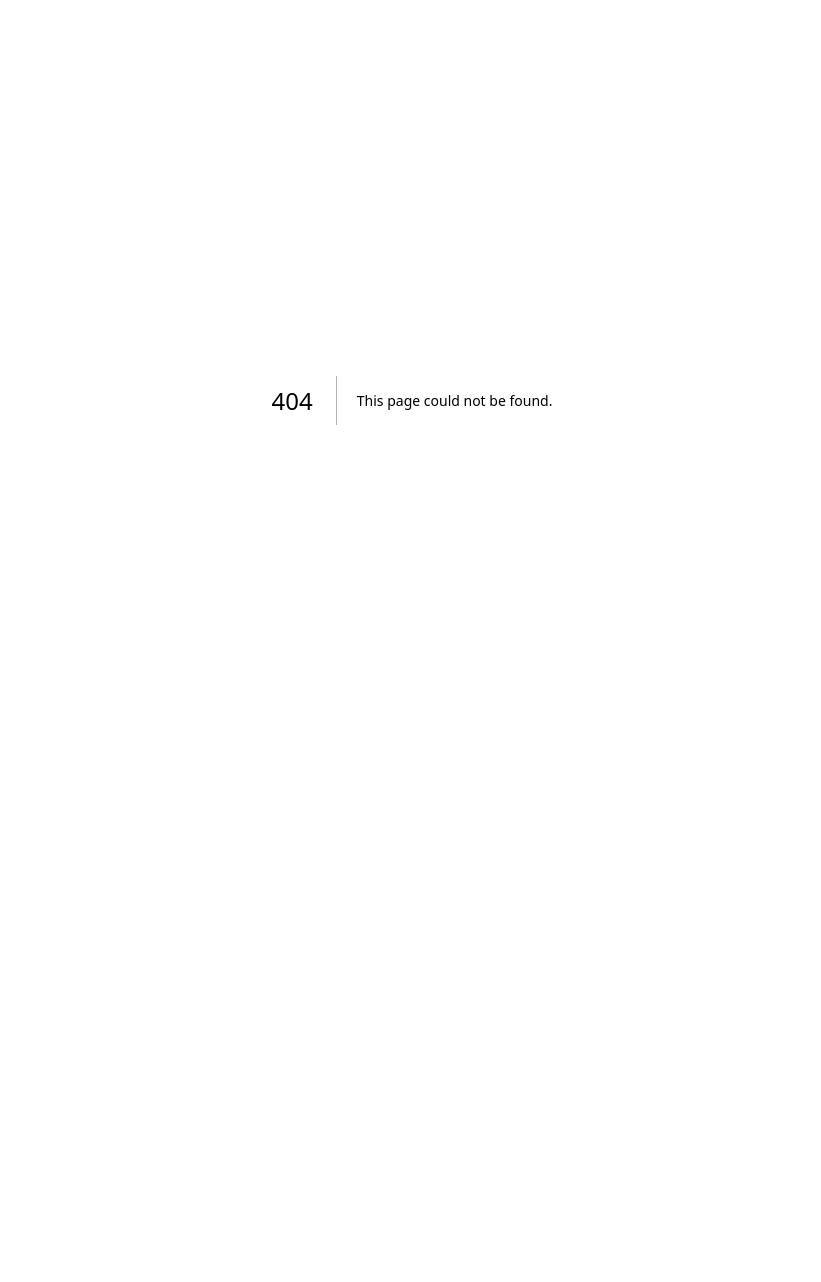
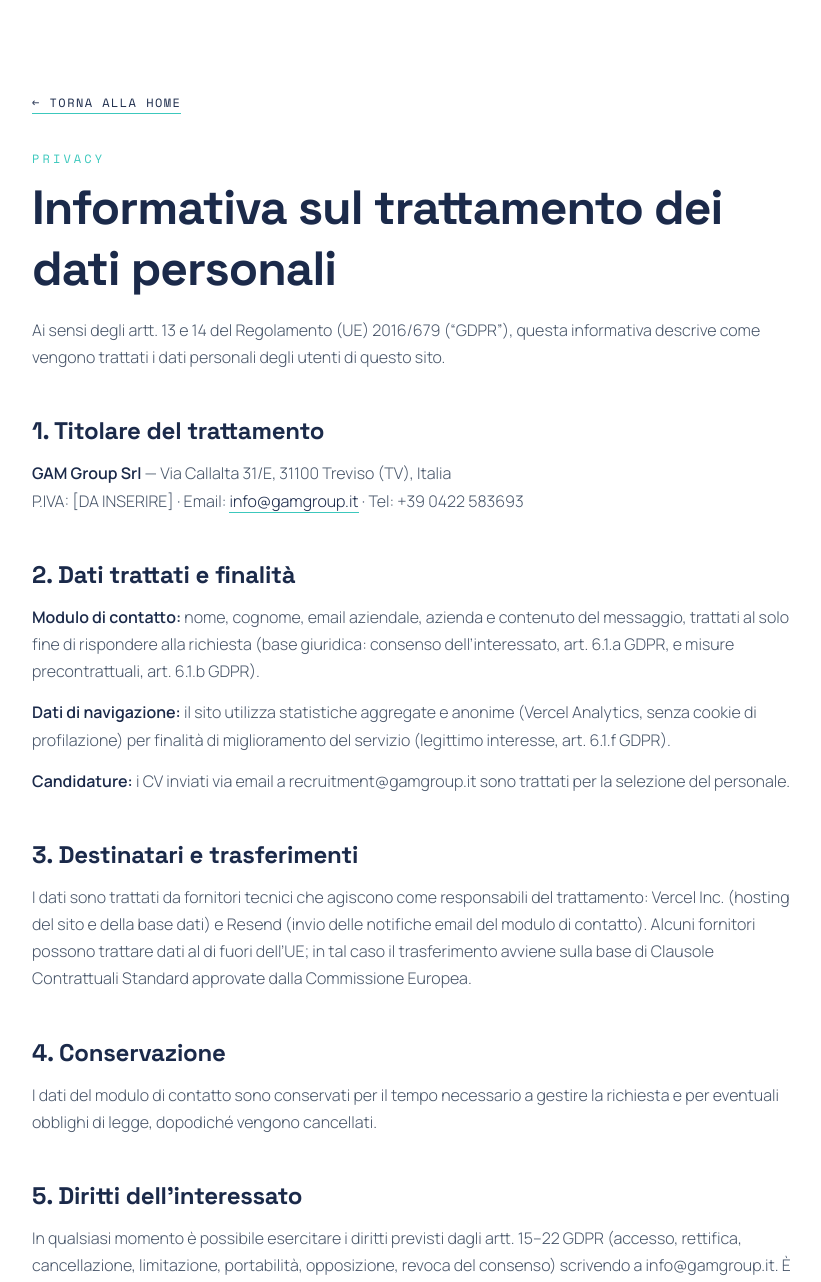
Before and after one commit to dawidtyrko/gamgroup-srl, a Next.js app: page /privacy in a window 1280 px wide. Before the commit this address had no page. Shown: the top 1282 px of the page, without its empty margins (228-1049 px from the left). Before the commit the page ends 800 px from the top, so only its background shows below. Built offline with nearby package versions, Linux system fonts and the light colour scheme.

Commit message:
photo slots + privacy

```diff
--- a/app/api/contact/route.ts
+++ b/app/api/contact/route.ts
@@ -42,6 +42,12 @@ export async function POST(req: Request) {
   if (!EMAIL_RE.test(email)) {
     return NextResponse.json({ error: "Email non valida." }, { status: 400 });
   }
+  if (body.privacy !== true) {
+    return NextResponse.json(
+      { error: "Devi accettare l'informativa privacy." },
+      { status: 400 }
+    );
+  }
 
   const fullName = [nome, cognome].filter(Boolean).join(" ");
   const resend = new Resend(apiKey);
--- /dev/null
+++ b/app/privacy/page.tsx
@@ -0,0 +1,107 @@
+import type { Metadata } from "next";
+import type { CSSProperties } from "react";
+
+export const metadata: Metadata = {
+  title: "Informativa Privacy — GAM Group Srl",
+  description:
+    "Informativa sul trattamento dei dati personali ai sensi del Regolamento (UE) 2016/679 (GDPR).",
+};
+
+const NAVY = "#1B2A4A";
+const TEAL = "#3CC8BD";
+const GREY = "#475569";
+const MONO = "'Space Mono', monospace";
+const GRO = "'Space Grotesk', sans-serif";
+
+const h2: CSSProperties = {
+  margin: "44px 0 14px",
+  fontFamily: GRO,
+  fontWeight: 700,
+  fontSize: "clamp(19px,2vw,24px)",
+  letterSpacing: "-.01em",
+  color: NAVY,
+};
+const p: CSSProperties = {
+  margin: "0 0 14px",
+  fontWeight: 300,
+  fontSize: 16,
+  lineHeight: 1.7,
+  color: GREY,
+};
+
+/*
+ * NOTE: bozza di informativa da far validare a un consulente legale prima
+ * della pubblicazione definitiva. Inserire la P.IVA dove indicato.
+ */
+export default function PrivacyPage() {
+  return (
+    <main style={{ background: "#fff", minHeight: "100vh", padding: "clamp(50px,8vw,90px) 6vw" }}>
+      <div style={{ maxWidth: 760, margin: "0 auto" }}>
+        <a href="/" style={{ display: "inline-flex", alignItems: "center", gap: 8, fontFamily: MONO, fontSize: 12, letterSpacing: ".12em", textTransform: "uppercase", color: NAVY, textDecoration: "none", borderBottom: `1px solid ${TEAL}`, paddingBottom: 2 }}>
+          ← Torna alla home
+        </a>
+
+        <p style={{ margin: "36px 0 10px", fontFamily: MONO, fontSize: 12, letterSpacing: ".26em", textTransform: "uppercase", color: TEAL }}>Privacy</p>
+        <h1 style={{ margin: 0, fontFamily: GRO, fontWeight: 700, fontSize: "clamp(30px,4.4vw,48px)", letterSpacing: "-.02em", color: NAVY }}>
+          Informativa sul trattamento dei dati personali
+        </h1>
+        <p style={{ ...p, marginTop: 18 }}>
+          Ai sensi degli artt. 13 e 14 del Regolamento (UE) 2016/679 (&ldquo;GDPR&rdquo;), questa
+          informativa descrive come vengono trattati i dati personali degli utenti di questo sito.
+        </p>
+
+        <h2 style={h2}>1. Titolare del trattamento</h2>
+        <p style={p}>
+          <strong style={{ fontWeight: 600, color: NAVY }}>GAM Group Srl</strong> — Via Callalta 31/E, 31100 Treviso (TV), Italia
+          <br />
+          P.IVA: [DA INSERIRE] · Email: <a href="mailto:info@gamgroup.it" style={{ color: NAVY, borderBottom: `1px solid ${TEAL}`, textDecoration: "none" }}>info@gamgroup.it</a> · Tel: +39 0422 583693
+        </p>
+
+        <h2 style={h2}>2. Dati trattati e finalità</h2>
+        <p style={p}>
+          <strong style={{ fontWeight: 600, color: NAVY }}>Modulo di contatto:</strong> nome, cognome, email aziendale, azienda e
+          contenuto del messaggio, trattati al solo fine di rispondere alla richiesta (base giuridica:
+          consenso dell&rsquo;interessato, art. 6.1.a GDPR, e misure precontrattuali, art. 6.1.b GDPR).
+        </p>
+        <p style={p}>
+          <strong style={{ fontWeight: 600, color: NAVY }}>Dati di navigazione:</strong> il sito utilizza statistiche aggregate e
+          anonime (Vercel Analytics, senza cookie di profilazione) per finalità di miglioramento del
+          servizio (legittimo interesse, art. 6.1.f GDPR).
+        </p>
+        <p style={p}>
+          <strong style={{ fontWeight: 600, color: NAVY }}>Candidature:</strong> i CV inviati via email a
+          recruitment@gamgroup.it sono trattati per la selezione del personale.
+        </p>
+
+        <h2 style={h2}>3. Destinatari e trasferimenti</h2>
+        <p style={p}>
+          I dati sono trattati da fornitori tecnici che agiscono come responsabili del trattamento:
+          Vercel Inc. (hosting del sito e della base dati) e Resend (invio delle notifiche email del
+          modulo di contatto). Alcuni fornitori possono trattare dati al di fuori dell&rsquo;UE; in tal caso
+          il trasferimento avviene sulla base di Clausole Contrattuali Standard approvate dalla
+          Commissione Europea.
+        </p>
+
+        <h2 style={h2}>4. Conservazione</h2>
+        <p style={p}>
+          I dati del modulo di contatto sono conservati per il tempo necessario a gestire la richiesta
+          e per eventuali obblighi di legge, dopodiché vengono cancellati.
+        </p>
+
+        <h2 style={h2}>5. Diritti dell&rsquo;interessato</h2>
+        <p style={p}>
+          In qualsiasi momento è possibile esercitare i diritti previsti dagli artt. 15&ndash;22 GDPR
+          (accesso, rettifica, cancellazione, limitazione, portabilità, opposizione, revoca del
+          consenso) scrivendo a info@gamgroup.it. È inoltre possibile proporre reclamo al Garante per
+          la Protezione dei Dati Personali (www.garanteprivacy.it).
+        </p>
+
+        <h2 style={h2}>6. Aggiornamenti</h2>
+        <p style={p}>
+          La presente informativa può essere aggiornata; la versione pubblicata su questa pagina è
+          quella vigente. Ultimo aggiornamento: luglio 2026.
+        </p>
+      </div>
+    </main>
+  );
+}
--- a/lib/projects.ts
+++ b/lib/projects.ts
@@ -17,6 +17,8 @@ export type Project = {
   description: string;
   benefits: string[];
   featured?: boolean; // shown in the "Case study in evidenza" block on the homepage
+  area?: string; // technical area badge, e.g. "AMS", "EDI", "AS400"
+  image?: string; // photo URL (absolute or /photos/...); rendered with the duotone treatment
 };
 
 export type ProjectInput = Omit<Project, "id">;
@@ -36,6 +38,7 @@ export const DEFAULT_PROJECTS: Project[] = [
   {
     id: "seed-fashion-helpdesk",
     sector: "Fashion",
+    area: "HD1 & HD2",
     img: "[ fashion retail ]",
     title: "Help Desk e Supporto Sistemistico per l’Efficienza Operativa",
     challenge:
@@ -52,6 +55,7 @@ export const DEFAULT_PROJECTS: Project[] = [
   {
     id: "seed-automotive-as400",
     sector: "Automotive",
+    area: "AS400",
     img: "[ linea automotive ]",
     title: "Innovazione e Supporto Continuo nell’Area AS400",
     challenge:
@@ -68,6 +72,7 @@ export const DEFAULT_PROJECTS: Project[] = [
   {
     id: "seed-manufacturing-edi",
     sector: "Manufacturing",
+    area: "EDI",
     img: "[ stabilimento ]",
     title: "Soluzioni EDI e Budgeting per un’Operatività Globale",
     challenge:
@@ -84,6 +89,7 @@ export const DEFAULT_PROJECTS: Project[] = [
   {
     id: "seed-pharma-ams",
     sector: "Farmaceutico",
+    area: "AMS",
     img: "[ laboratorio ]",
     title: "Supporto AMS Affidabile per la Crescita Continua",
     challenge:
@@ -144,6 +150,8 @@ function normalize(input: ProjectInput, id: string): Project {
     description: input.description.trim(),
     benefits: input.benefits.map((b) => b.trim()).filter(Boolean),
     featured: Boolean(input.featured),
+    area: input.area?.trim() || undefined,
+    image: input.image?.trim() || undefined,
   };
 }
 
@@ -215,7 +223,14 @@ export function parseProjectInput(
     description: String(body.description ?? ""),
     benefits: benefits.map((b) => b.trim()).filter(Boolean),
     featured: body.featured === true || body.featured === "true",
+    area: String(body.area ?? ""),
+    image: String(body.image ?? ""),
   };
+
+  const img = input.image?.trim();
+  if (img && !/^(https?:\/\/|\/)/.test(img)) {
+    return { error: "URL immagine non valido: usa un link http(s) o un percorso /..." };
+  }
 
   const missing = (["sector", "title", "challenge", "description"] as const).filter(
     (k) => !input[k].trim()
```
Also changed, not shown: app/admin-cms/AdminCms.tsx (+14 -1 lines), components/Site.tsx (+69 -15 lines), public/photos/README.md (added).
